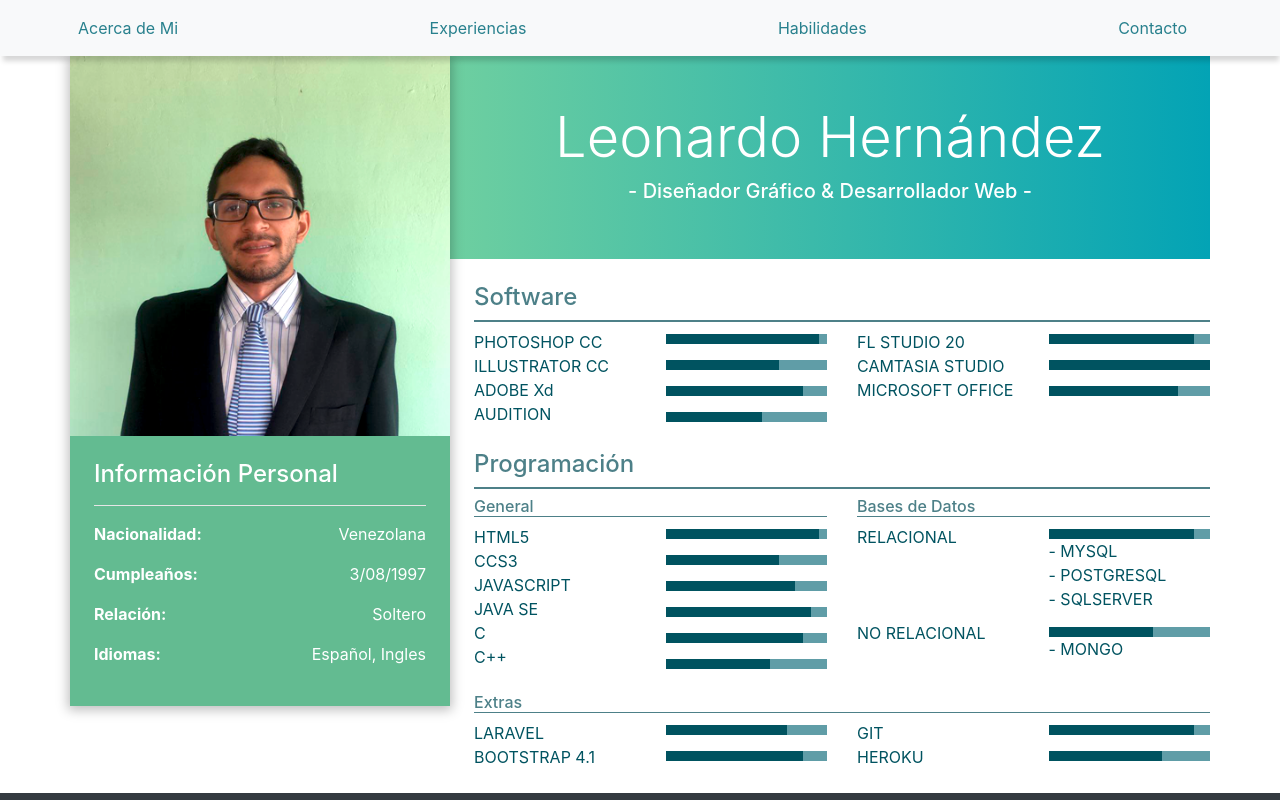
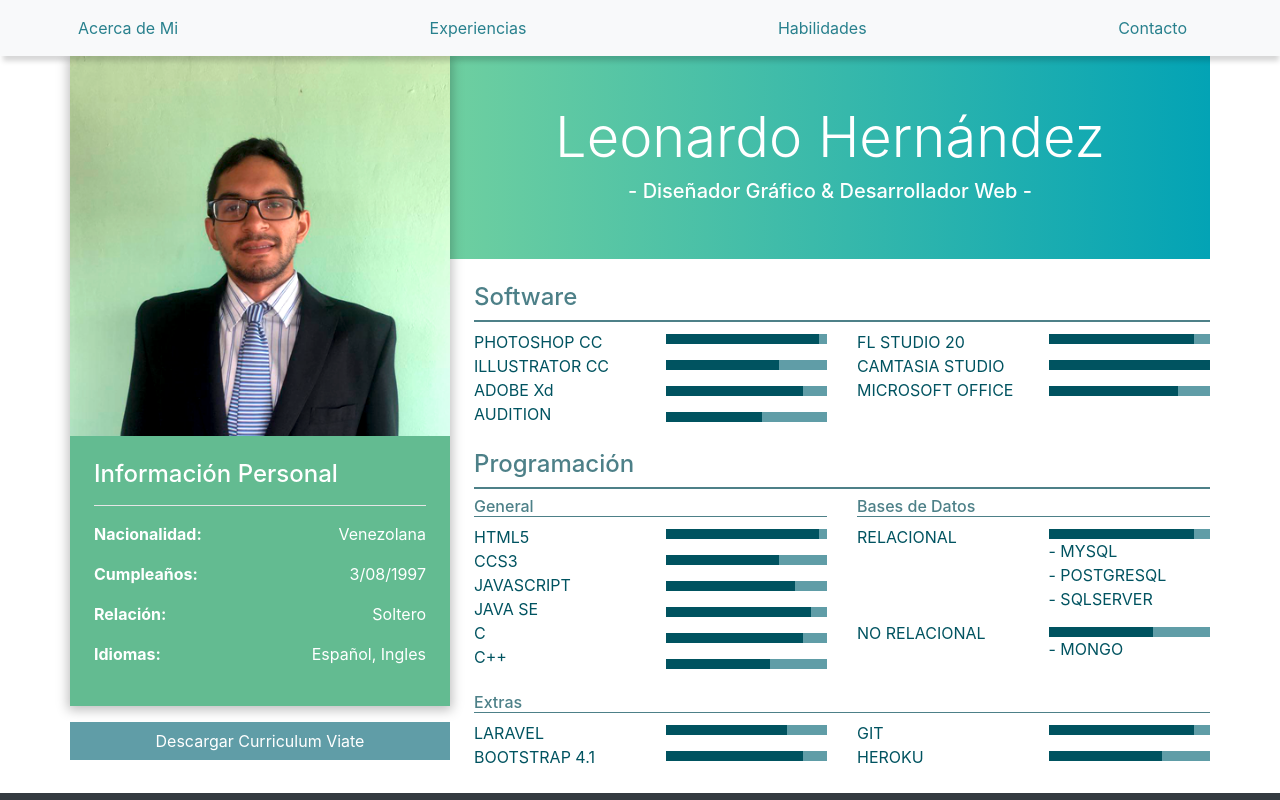
Before and after one commit to lyonproducer/A-LeonardoPortfolio, an Angular app: page /skills in a window 1280 px wide. Shown: the top 800 px of the page. Built offline with nearby package versions, Linux system fonts and the light colour scheme.

Commit message:
leo skills ready download cv

```diff
--- a/src/app/app.component.html
+++ b/src/app/app.component.html
@@ -8,7 +8,6 @@
 
     <div class="col-4 p-0">
       <app-cover-profile></app-cover-profile>
-
     </div>
 
     <div class="col-8 p-0">
--- a/src/app/components/cover-profile/cover-profile.component.css
+++ b/src/app/components/cover-profile/cover-profile.component.css
@@ -0,0 +1,13 @@
+.btn{
+  border-radius: 0rem;
+  background-color: #609DA7;
+  border-color: #609DA7;
+  width: 100%;
+}
+
+.btn:hover{
+
+  background-color: rgb(83, 136, 145);
+  border-color: rgb(83, 136, 145);
+
+}
--- a/src/app/components/cover-profile/cover-profile.component.html
+++ b/src/app/components/cover-profile/cover-profile.component.html
@@ -1,4 +1,6 @@
-<div class="sticky-top" style="box-shadow: 0px 2px 11px 2px rgba(0,0,0,0.26);">
+<div class="sticky-top">
+
+  <div style="box-shadow: 0px 2px 11px 2px rgba(0,0,0,0.26);">
 
     <img src="assets/img/perfil_foto.png" width="100%" alt="">
 
@@ -27,5 +29,8 @@
       </div>
 
     </div>
+  </div>
+
+  <button class="btn btn-primary mt-3">Descargar Curriculum Viate</button>
 
 </div>
```
Lines whose indentation alone changed are shown as unchanged.
